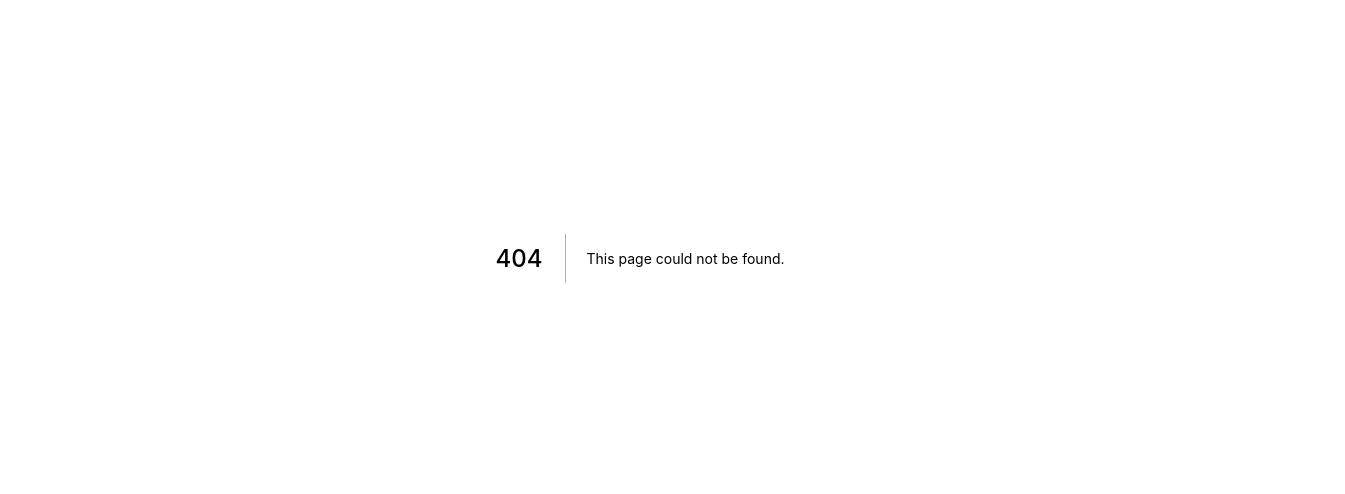
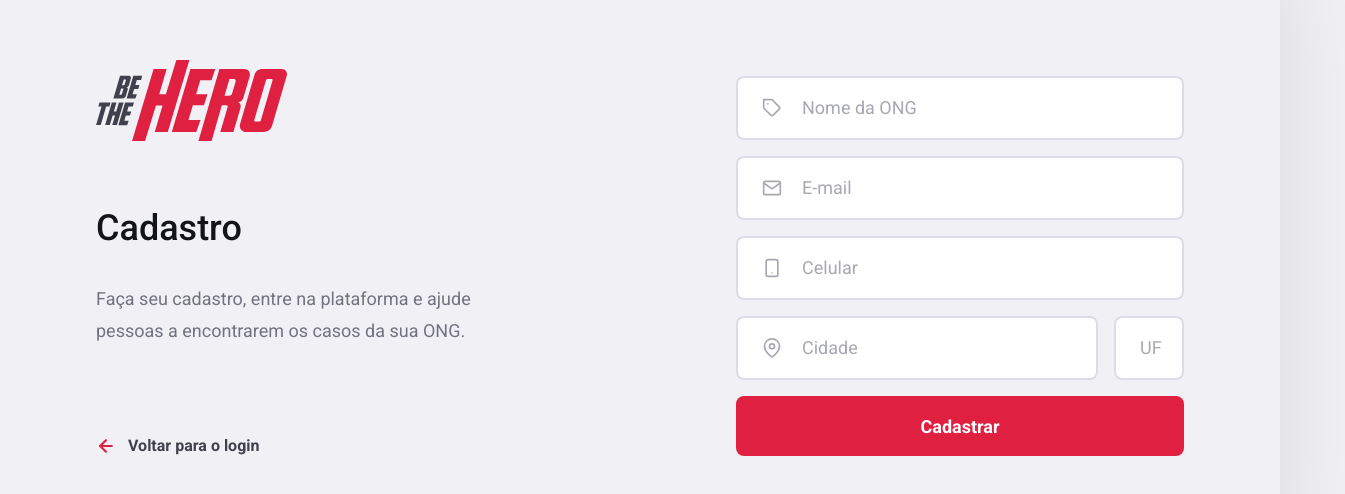
Before and after one commit to oigabrielteodoro/be-the-hero, a Next.js app: page /signup in a window 1280 px wide. Before the commit this address had no page. Shown: the part 142-636 px from the top of the page, 1345 px wide, since content can reach past the window. Built offline with nearby package versions, Linux system fonts and the light colour scheme.

Commit message:
feat: created SignUp page

```diff
--- a/src/components/shared/Button/styles.ts
+++ b/src/components/shared/Button/styles.ts
@@ -13,7 +13,8 @@ export const Container = styled.button`
   padding: 1.25rem;
   border-radius: 0.5rem;
 
-  flex: 1;
+  width: 100%;
+  height: 3.75rem;
 
   transition: filter 0.2s;
 
--- a/src/components/shared/Input/index.tsx
+++ b/src/components/shared/Input/index.tsx
@@ -5,10 +5,15 @@ import InputProps from './dtos/InputProps';
 
 import { Container } from './styles';
 
-export function Input({ name, defaultValue, icon: Icon, iconSize = 20, ...rest }: InputProps) {
+export function Input({
+  name,
+  defaultValue,
+  icon: Icon,
+  iconSize = 20,
+  ...rest
+}: InputProps) {
   const { register, unregister, watch, setValue } = useFormContext();
 
-  const [isFilled, setIsFilled] = useState(!!defaultValue);
   const [isFocused, setIsFocused] = useState(false);
 
   useEffect(() => {
@@ -24,7 +29,6 @@ export function Input({ name, defaultValue, icon: Icon, iconSize = 20, ...rest }
   const fieldValue = watch(name);
 
   function handleInputBlur() {
-    setIsFilled(!!fieldValue);
     setIsFocused(false);
   }
 
@@ -37,7 +41,7 @@ export function Input({ name, defaultValue, icon: Icon, iconSize = 20, ...rest }
   }
 
   return (
-    <Container isFilled={isFilled} isFocused={isFocused}>
+    <Container isFilled={!!fieldValue} isFocused={isFocused}>
       {Icon && <Icon size={iconSize} />}
       <input
         name={name}
--- a/src/components/shared/Input/styles.ts
+++ b/src/components/shared/Input/styles.ts
@@ -29,6 +29,8 @@ export const Container = styled.div<ContainerProps>`
     font-size: 1.125rem;
     line-height: 1.25rem;
 
+    flex: 1;
+
     &::placeholder {
       color: var(--gray-100);
     }
--- a/src/pages/index.tsx
+++ b/src/pages/index.tsx
@@ -34,7 +34,7 @@ export default function Home() {
 
           <Link href="/signup">
             <SignUpContainer>
-              <a target="_blank">
+              <a>
                 <FiLogIn size={20} /> Não tenho cadastro
               </a>
             </SignUpContainer>
--- /dev/null
+++ b/src/pages/signup/index.tsx
@@ -0,0 +1,53 @@
+import Link from 'next/link';
+
+import { FormProvider, useForm } from 'react-hook-form';
+
+import { FiArrowLeft, FiMail, FiMapPin, FiSmartphone, FiTag } from 'react-icons/fi';
+
+import { Input } from '~/components/shared/Input';
+import { Button } from '~/components/shared/Button';
+
+import { Wrapper, Container, Content, Form } from '~/styles/pages/SignUp';
+
+export default function SignUp() {
+  const { handleSubmit, ...form } = useForm();
+
+  return (
+    <Wrapper>
+      <Container>
+        <Content>
+          <img src="/static/img/logo.svg" alt="Be The Hero" />
+
+          <h1>Cadastro</h1>
+
+          <span>
+            Faça seu cadastro, entre na plataforma e ajude
+            <br />
+            pessoas a encontrarem os casos da sua ONG.
+          </span>
+
+          <Link href="/">
+            <a>
+              <FiArrowLeft size={20} strokeWidth={2.5} />
+              Voltar para o login
+            </a>
+          </Link>
+        </Content>
+        <FormProvider handleSubmit={handleSubmit} {...form}>
+          <Form>
+            <Input name="name" placeholder="Nome da ONG" icon={FiTag} />
+            <Input type="email" name="email" placeholder="E-mail" icon={FiMail} />
+            <Input name="cellphone" placeholder="Celular" icon={FiSmartphone} />
+
+            <section>
+              <Input name="city" placeholder="Cidade" icon={FiMapPin} />
+              <Input name="uf" placeholder="UF" />
+            </section>
+
+            <Button type="submit">Cadastrar</Button>
+          </Form>
+        </FormProvider>
+      </Container>
+    </Wrapper>
+  );
+}
--- a/src/styles/global.ts
+++ b/src/styles/global.ts
@@ -54,8 +54,18 @@ export const GlobalStyle = createGlobalStyle`
     list-style: none;
   }
 
+  input:-webkit-autofill {
+    box-shadow:0 0 0 50px white inset;
+    -webkit-text-fill-color: #333;
+  }
+
+  input:-webkit-autofill:focus {
+    box-shadow: 0 0 0 50px white inset;
+    -webkit-text-fill-color: #333;
+  }
+
   &::selection {
-    color: var(--white);
+    color: #fff;
     background: var(--red-400);
   }
 `;
--- /dev/null
+++ b/src/styles/pages/SignUp/index.ts
@@ -0,0 +1,88 @@
+import styled from 'styled-components';
+
+import { Container as InputContainer } from '~/components/shared/Input/styles';
+
+export const Wrapper = styled.div`
+  display: flex;
+  align-items: center;
+  justify-content: center;
+  flex-direction: column;
+
+  height: 100vh;
+`;
+
+export const Container = styled.div`
+  padding: 6rem;
+  border-radius: 0.5rem;
+  background: transparent;
+  box-shadow: 0px 0px 100px rgba(0, 0, 0, 0.1);
+
+  display: grid;
+  grid-template-columns: repeat(2, 1fr);
+`;
+
+export const Content = styled.div`
+  display: flex;
+  flex-direction: column;
+  justify-content: space-between;
+  align-items: flex-start;
+
+  img {
+    width: 191px;
+    height: 80.95px;
+  }
+
+  h1 {
+    color: var(--black-800);
+    margin: 4rem 0 2rem;
+    font-weight: 500;
+    font-size: 2.25rem;
+    line-height: 2.25rem;
+  }
+
+  span {
+    color: var(--gray-400);
+    font-size: 1.125rem;
+    line-height: 2rem;
+  }
+
+  a {
+    margin-top: 5.25rem;
+
+    display: flex;
+    align-items: center;
+
+    font-weight: 700;
+    color: var(--gray-800);
+
+    transition: opacity 0.2s;
+
+    svg {
+      margin-right: 0.75rem;
+      color: var(--red-400);
+    }
+
+    &:hover {
+      opacity: 0.8;
+    }
+  }
+`;
+
+export const Form = styled.form`
+  display: flex;
+  flex-direction: column;
+
+  margin-left: 6rem;
+  min-width: 448px;
+
+  button,
+  ${InputContainer} {
+    margin-top: 1rem;
+  }
+
+  section {
+    display: grid;
+    grid-template-columns: auto 4.375rem;
+    grid-gap: 1rem;
+  }
+`;
```
